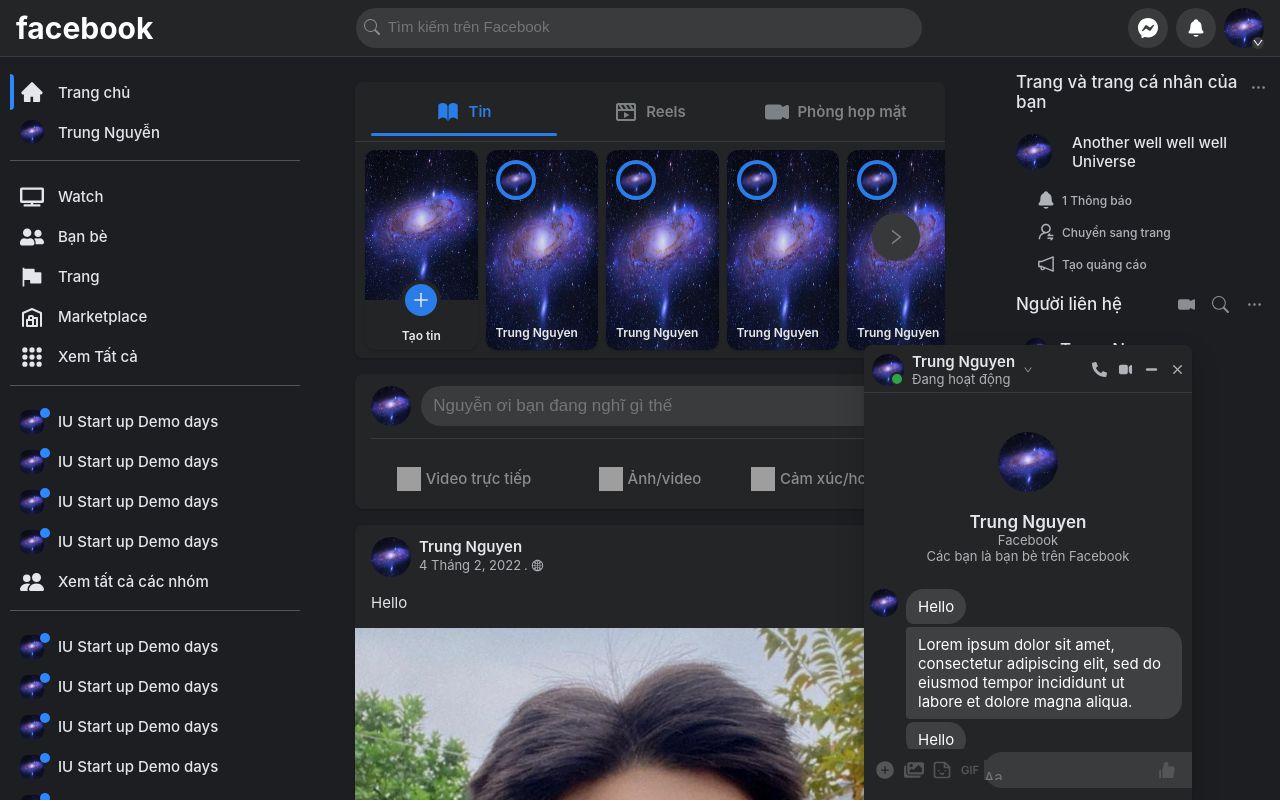
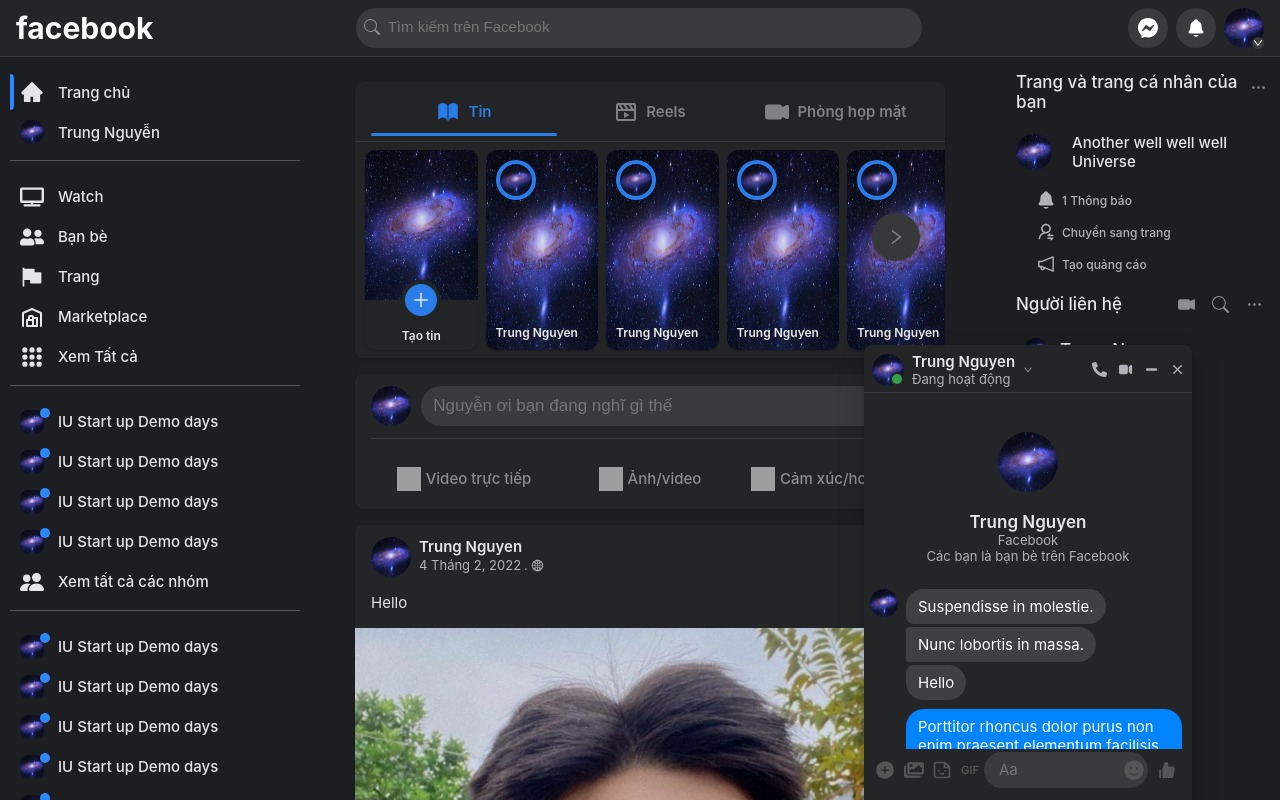
Before and after one commit to trungnguyen29775/FaceBook, a React (Create React App) app: page /home in a window 1280 px wide. Built offline with nearby package versions, Linux system fonts and the light colour scheme; grey boxes are pictures that could not be loaded.

Commit message:
11/7/2023: Send Mess

```diff
--- a/src/components/home/subcomponents/chatWindow/chatWindow.css
+++ b/src/components/home/subcomponents/chatWindow/chatWindow.css
@@ -201,12 +201,14 @@
     display: flex;
     flex-direction: column;
     height: fit-content;
+    align-items: flex-start;
+    margin-bottom: 6px;
+
 }
 .mess-chat-content-message-container span{
     background-color:rgb(62, 64, 66);
     padding: 8px 12px;
     font-size: 15px;
-    margin-bottom: 3px;
     border-top-left-radius: 18px;
     border-bottom-left-radius: 18px;
     border-top-right-radius: 18px;
@@ -214,7 +216,19 @@
     width: fit-content;
     display: inline-block;
     margin-right: 10px;
+    height: -moz-fit-content;
+    margin-bottom: 3px;
+    white-space: pre-line;
 
+}
+.mess-chat-content-current-container .mess-chat-content-message-container
+{
+    margin-left: 42px;
+    align-items: flex-end;
+}
+.mess-chat-content-other-container .mess-chat-content-message-container
+{
+    align-items: flex-start;
 }
 .mess-chat-content-current-container
 {
@@ -308,15 +322,14 @@
     outline: 0px;
     color: white;
     resize: none;
-    overflow: hidden;
     padding: 0px;
     line-height: 36px;
-    box-sizing: border-box;
     max-height: 142px;
-    align-items: center;
     overflow: hidden;
     overflow-y: auto;
-    margin: 8px 0px
+    width: 80%;
+    box-sizing: border-box;
+    margin-left: 15px;
 }
 .mess-window-input-icon-container
 {
--- a/src/components/home/subcomponents/chatWindow/chatWindow.js
+++ b/src/components/home/subcomponents/chatWindow/chatWindow.js
@@ -5,10 +5,14 @@
 import { FiX } from "react-icons/fi";
 import { FaImages,FaSmile,FaPhoneAlt } from "react-icons/fa";
 import { LuSticker } from "react-icons/lu";
+import { BsSend } from "react-icons/bs";
 import { useEffect, useState } from 'react';
+import { current } from '@reduxjs/toolkit';
 
 const ChatWindow = function()
 {
+ // State for input mess  window
+    const [message,setMessage] = useState('')
 
     const  [data,setData] = useState({
         userId:null,
@@ -32,38 +36,27 @@
             userName:"Trung Nguyen",
             mess:{
                 currentUser:[
+
                     {
-                        mess:"Hello",
+                        message:"Porttitor rhoncus dolor purus non enim praesent elementum facilisis leo. ",
 
                     },
                     {
-                        mess:"Hello",
+                        message:"Suspendisse in est ante in nibh mauris cursus mattis molestie.",
+
+                    }
+                ],
+                otherUser:[
+                    {
+                        message:"Suspendisse in molestie.",
 
                     },
                     {
-                        mess:"Hello",
+                        message:"Nunc lobortis  in massa.",
 
                     },
                     {
-                        mess:"Hello",
-
-                    }
-                ],
-                targetUser:[
-                    {
-                        mess:"Hello",
-
-                    },
-                    {
-                        mess:"Hello",
-
-                    },
-                    {
-                        mess:"Hello",
-
-                    },
-                    {
-                        mess:"Hello",
+                        message:"Hello",
 
                     }
                 ]
@@ -71,6 +64,28 @@
         })
         console.log(data)
     },[])
+
+    // function
+    function handleSendMessage(event)
+    {
+        event.preventDefault()
+        event.stopPropagation()
+        console.log(message)
+        if(message.length>0)
+        {
+            setData({
+                ...data,
+                mess:{
+                    ...data.mess,
+                    currentUser:[...data.mess.currentUser,{message:message}]
+                }
+            })
+        }
+        setMessage('')
+    }
+
+
+
 
     return(
         <div className='mess-window-container'>
@@ -133,9 +148,14 @@
                 <div className='mess-chat-content-other-container'>
                     <img src={data.userSrcImg} className='mess-chat-content__img'/>
                     <div className='mess-chat-content-message-container'>
-                        <span>Hello</span>
-                        <span>Lorem ipsum dolor sit amet, consectetur adipiscing elit, sed do eiusmod tempor incididunt ut labore et dolore magna aliqua.</span>
-                        <span>Hello</span>
+                        {
+                            data.mess.otherUser?.map((messData,index)=>
+                            {
+                                return(
+                                    <span key={index}>{messData.message}</span>
+                                )
+                            })
+                        }
 
 
                     </div>
@@ -143,9 +163,14 @@
 
                 <div className='mess-chat-content-current-container'>
                     <div className='mess-chat-content-message-container'>
-                        <span>Hello</span>
-                        <span>Hello</span>
-                        <span>Hello</span>
+                       {
+                        data.mess.currentUser?.map((messData,index)=>
+                        {
+                            return(
+                                <span key={index}>{messData.message}</span>
+                            )
+                        })
+                       }
 
 
 
@@ -164,7 +189,7 @@
 
                 </div>
                 <div className='mess-window-input-textarea-icon-container'>
-                    <div className='mess-window-input-icon-container-wraper'>
+                    <div className='mess-window-input-icon-container-wraper' style={{display:message.length==0?"flex":"none"}}>
                         <div className='mess-window-input-icon-container'>
                             <FaImages style={{margin:"auto"}}/>
 
@@ -179,16 +204,29 @@
                         </div>
                     </div>
                     <div className='mess-window-input-textarea-container'>
-                        <textarea placeholder="Aa"></textarea>
+                        <textarea placeholder="Aa" value={message} onChange={(e)=>setMessage(e.target.value)}></textarea>
+
+
 
                         <div className='mess-window-input-icon-container center'>
-                            <FaSmile style={{margin:"auto"}}/>
+                            <FaSmile style={{margin:"auto"}} />
                         </div>
                     </div>
                 </div>
-                <div className='mess-window-input-icon-container padding'>
-                    <AiFillLike style={{margin:"auto"}}/>
-                </div>
+                {
+                    message.length>0?(
+                        <div   div className='mess-window-input-icon-container padding' onClick={e=>handleSendMessage(e)}>
+                            <BsSend style={{margin:"auto"}} />
+                        </div>
+                    )
+                    :(
+                        <div className='mess-window-input-icon-container padding'>
+                            <AiFillLike style={{margin:"auto"}}/>
+                        </div>
+                    )
+                }
+
+
 
             </div>
         </div>
```
Also changed, not shown: 1 other file (tests, documents, lock files or other folders).
